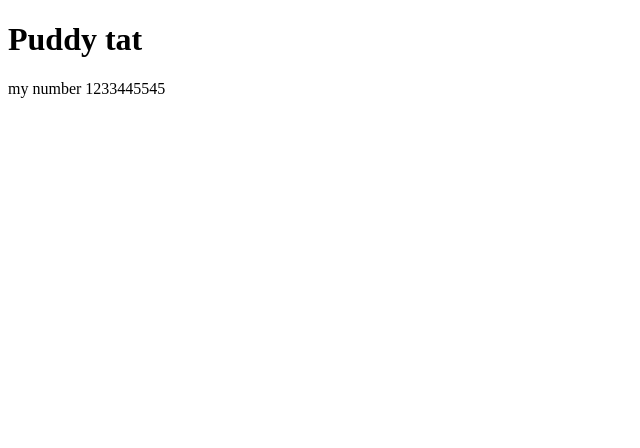
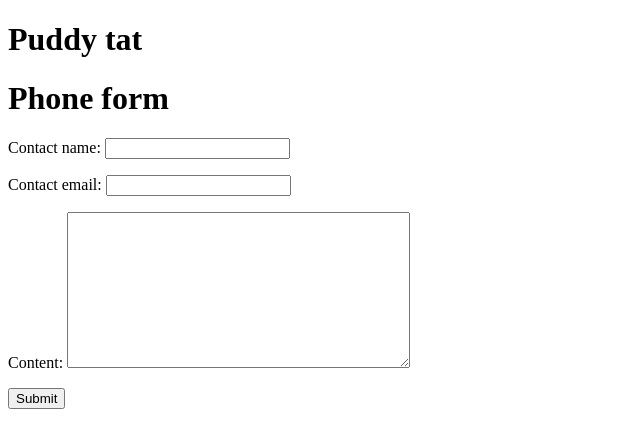
Before and after one commit to JordanBenner/Django-exercise, a Django app: template homepage/templates/contact.html in a window 1280 px wide. Shown: the top 448 px of the page, without its empty margins (0-640 px from the left). Run offline with Django 3.2, Linux system fonts and the light colour scheme; the template is opened without the code that fills it: values that come from a table or form of the project are taken from there, others are empty.

Commit message:
Email rev

```diff
--- a/homepage/templates/base.html
+++ b/homepage/templates/base.html
@@ -17,6 +17,12 @@
   </ul>
 </header>
 
+<header>
+  <ul>
+    <li><a href='https://github.com/JordanBenner'>Contact</a></li>
+  </ul>
+</header>
+
   {% endblock %}
 </body>
 </html>
--- a/homepage/templates/contact.html
+++ b/homepage/templates/contact.html
@@ -1,5 +1,11 @@
 {% extends "base.html" %}{% load static %}
-{{% block title %}Contact{% endblock %}
+{{% block title %}Contact Me{% endblock %}
 {% block content %}
-my number 1233445545
+<h1>Phone form</h1>
+<form role='form' action='' method='POST'>
+  {%csrf_token %}
+  {{form.as_p}}
+  <button type='submit'>Submit</button>
+</form>
+
 {% endblock %}
--- a/homepage/views.py
+++ b/homepage/views.py
@@ -1,4 +1,25 @@
 from django.template.response import TemplateResponse
+from django import forms, http
+from django.core.mail import EmailMessage
+from django.shortcuts import redirect
+from django.template import Context
+from django.template.loader import get_template
+
+
+class ContactForm(forms.Form):
+    contact_name = forms.CharField(required=True)
+    contact_email = forms.EmailField(required=True)
+    content = forms.CharField(
+        required=False,
+        widget=forms.Textarea
+    )
+
+
+def __init__(self, *args, **kwargs):
+    super(ContactForm, self).__init__(*args, **kwargs)
+    self.fields['contact_name'].label = "Your name:"
+    self.fields['contact_email'].label = "Your email:"
+    self.fields['content'].label = "What do you want to say?"
 
 
 def index(request):
@@ -9,8 +30,37 @@ def index(request):
     return TemplateResponse(request, 'index.html', {})
 
 
-def contacts(request):
-    context = {
-        'page_title': 'Contact Me'
-    }
-    return TemplateResponse(request, 'contact.html', {})
+def contact(request):
+    form_class = ContactForm
+
+    if request.method == 'POST':
+        form = form_class(data=request.POST)
+
+        if form.is_valid():
+            contact_name = request.POST.get(
+                'contact_name', '')
+            contact_email = request.POST.get(
+                'contact_email', '')
+            form_content = request.POST.get('content', '')
+
+            template = get_template('contact_template.txt')
+            context = Context({
+                'contact_name': contact_name,
+                'contact_email': contact_email,
+                'form_content': form_content,
+            })
+            content = template.render(context)
+
+            email = EmailMessage(
+                "New contact form submission",
+                content,
+                "Your website" + '',
+                ['benner281@gmail.com'],
+                headers={'Reply-To': contact_email}
+            )
+            email.send()
+            return redirect('contact')
+
+    return TemplateResponse(request, 'contact.html', {
+        'form': form_class,
+    })
--- a/portfolio/settings.py
+++ b/portfolio/settings.py
@@ -108,6 +108,11 @@ AUTH_PASSWORD_VALIDATORS = [
 ]
 
 
+EMAIL_USE_TLS = True
+EMAIL_HOST = 'email-smtp.us-east-1.amazonaws.com'
+EMAIL_HOST_USER = os.environ.get('SMTP_USERNAME', '')
+EMAIL_HOST_PASSWORD = os.environ.get('SMTP_PASSWORD', '')
+EMAIL_PORT = 587
 # Internationalization
 # https://docs.djangoproject.com/en/1.11/topics/i18n/
 
--- a/portfolio/urls.py
+++ b/portfolio/urls.py
@@ -17,8 +17,9 @@ from django.conf.urls import url
 from django.contrib import admin
 import homepage.views
 
+
 urlpatterns = [
     url(r'^admin/', admin.site.urls),
     url(r'^$', homepage.views.index, name='homepage'),
-    url(r'^contacts$', homepage.views.contacts, name='Contact Me'),
+    url(r'^contact$', homepage.views.contact, name='contact'),
 ]
```
Also changed, not shown: homepage/templates/contact_template.txt (added, +11 -0 lines).
